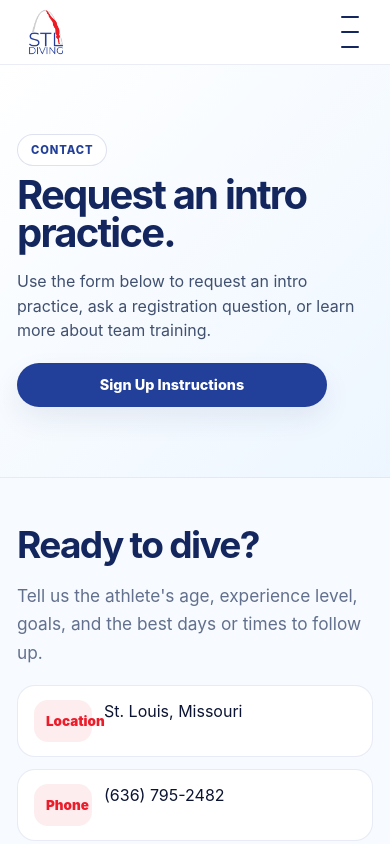
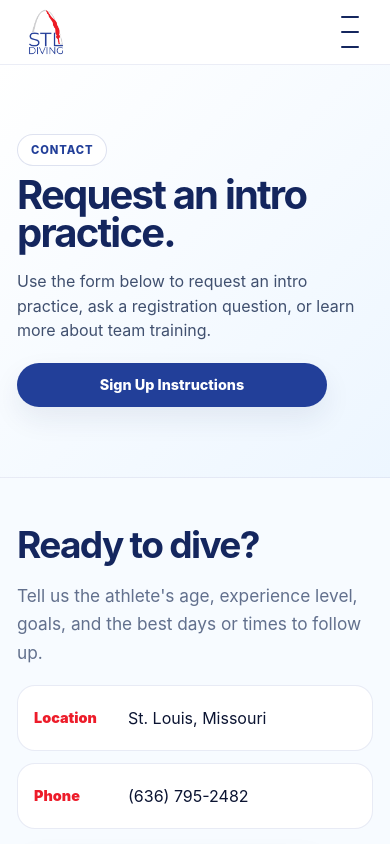
Before and after one commit to PeterLucido/STL_DIVING, a Next.js app: page /contact in a window 390 px wide. Shown: the top 844 px of the page. Built offline with nearby package versions, Linux system fonts and the light colour scheme.

Commit message:
Fix contact detail rows

```diff
--- a/styles/globals.css
+++ b/styles/globals.css
@@ -231,3 +231,12 @@ html,body{max-width:100%;overflow-x:hidden}img,svg,video{max-width:100%;height:a
   .footer{padding:26px 0}
   .footer-simple{display:flex!important;text-align:left!important}
 }
+
+/* Contact page detail rows */
+.contact-panel .check{align-items:center;gap:16px;min-height:72px;padding:16px 18px}
+.contact-panel .check b{flex:0 0 96px;width:96px;min-height:0;border-radius:0;background:transparent;display:block;padding:0;color:var(--red);font-size:.9rem;font-weight:950;line-height:1;text-align:left}
+.contact-panel .check span{color:var(--ink);font-size:1rem;line-height:1.35;overflow-wrap:normal}
+@media(max-width:640px){
+  .contact-panel .check{gap:12px;min-height:66px;padding:15px 16px}
+  .contact-panel .check b{flex-basis:82px;width:82px}
+}
```
